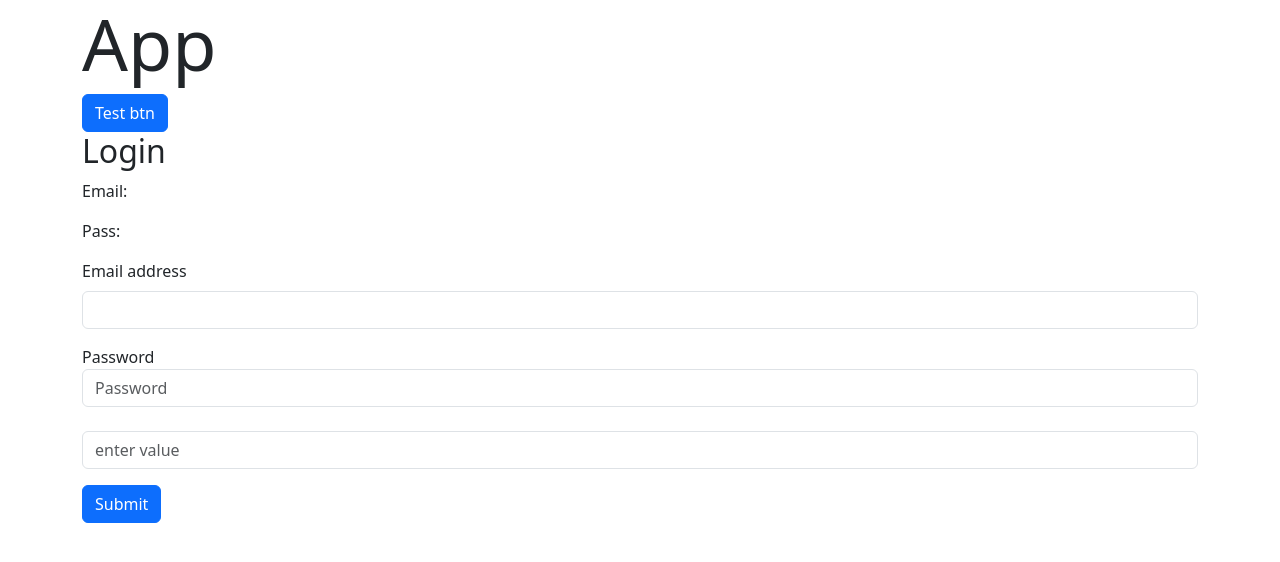
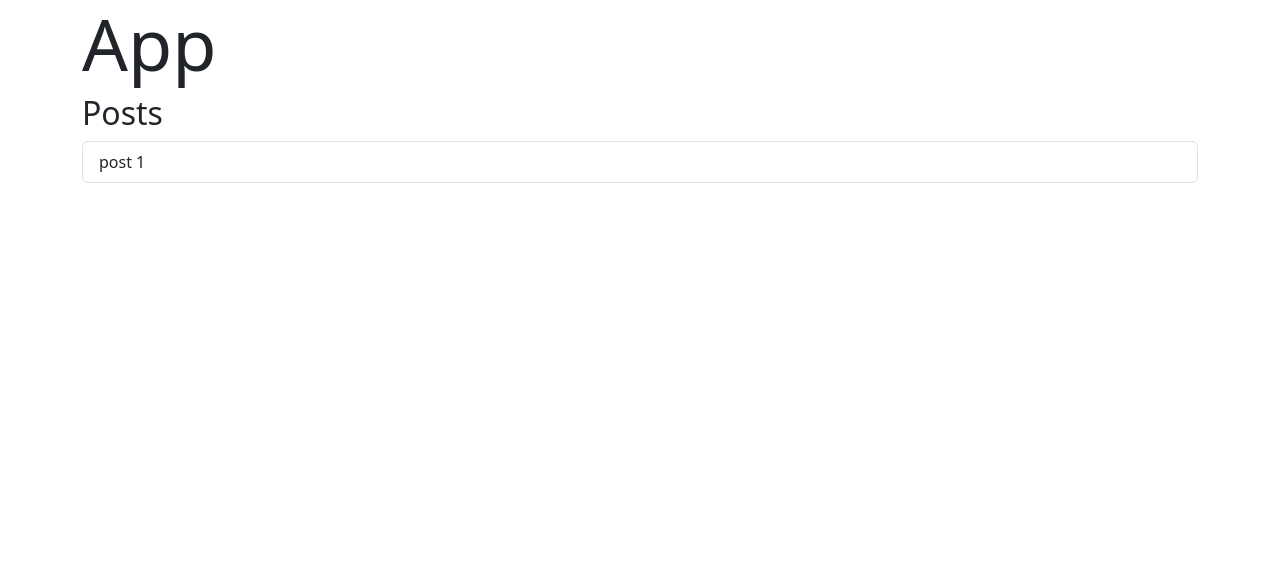
Before and after one commit to MariusCodeAcademy/type19_19_react_ts_event_fetch, a React (Vite) app: page /posts in a window 1280 px wide. Shown: the top 562 px of the page. Built offline with nearby package versions, Linux system fonts and the light colour scheme.

Commit message:
PostsList ready to fetch

```diff
--- a/src/App.tsx
+++ b/src/App.tsx
@@ -3,7 +3,7 @@ import { useState } from 'react';
 import Login from './components/Login';
 import { type UserObjType } from './types/types';
 import Button from './components/UI/Button';
-import Input from './components/UI/Input';
+import PostsList from './components/posts/PostsList';
 
 const validPass = '123456';
 
@@ -33,6 +33,9 @@ export default function App() {
   return (
     <div className='container'>
       <h1 className='display-2'>App</h1>
+      <PostsList />
+      {false && (
+        <>
           <Button submit>Test btn</Button>
           {isError && <div className='alert alert-danger'>Neteisingas email arba slaptazodis</div>}
           {userObj === null && <Login onLogin={getUser} error={isError} />}
@@ -46,6 +49,8 @@ export default function App() {
               </div>
             </div>
           )}
+        </>
+      )}
     </div>
   );
 }
--- /dev/null
+++ b/src/components/posts/PostsList.tsx
@@ -0,0 +1,26 @@
+//
+
+import { useEffect, useState } from 'react';
+
+const postUrl = 'https://jsonplaceholder.typicode.com/posts';
+
+export default function PostsList() {
+  const [postsArr, setPostsArr] = useState([]);
+
+  useEffect(() => {
+    getPosts();
+  }, []);
+
+  function getPosts() {
+    // susiusti fetch
+  }
+
+  return (
+    <div>
+      <h2>Posts</h2>
+      <ul className='list-group'>
+        <li className='list-group-item'>post 1</li>
+      </ul>
+    </div>
+  );
+}
```
Lines whose indentation alone changed are shown as unchanged.
